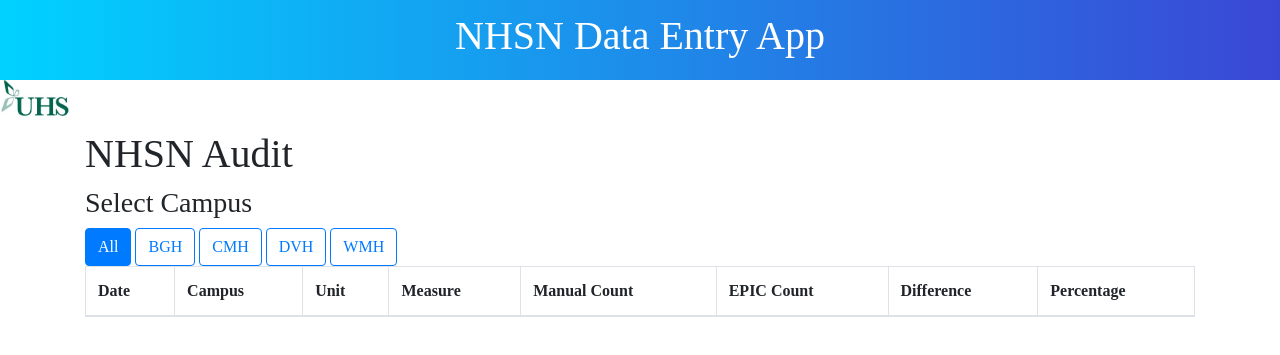
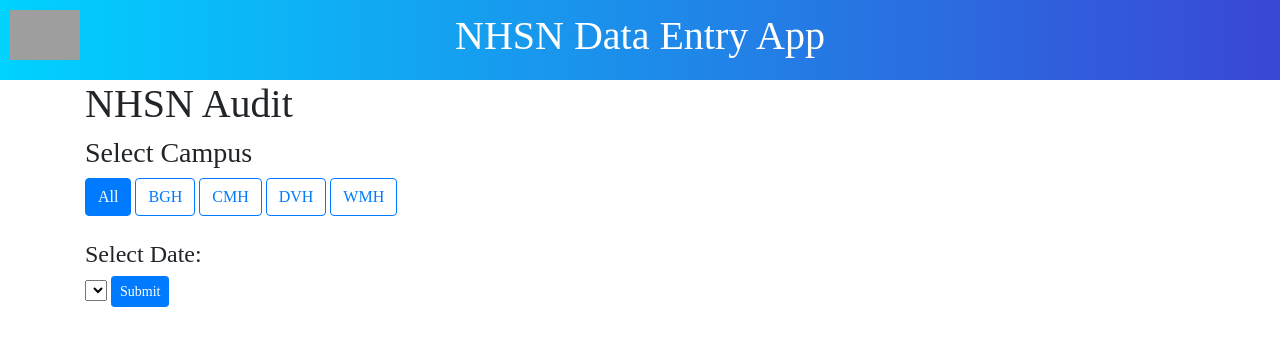
Before and after one commit to bensonmat8/EmpTime, a Flask app: page /NHSN/Audit in a window 1280 px wide. Shown: the top 355 px of the page. Run offline with Flask 3, Linux system fonts and the light colour scheme; lists and menus that the app fills with data are empty; some libraries are stand-ins or nearby versions; grey boxes are pictures that could not be loaded.

Commit message:
NHSN Audit enhancement: 1. campus buttons filters campus 2. Added drop down to select dates

```diff
--- a/app.py
+++ b/app.py
@@ -376,7 +376,7 @@ def NHSN_DataSubmit():
         message = {'status': 'Failed',
                    'message': 'Data Entry not between 6 pm and 11 am.'}
         return jsonify(message)
-    elif date.hour < 11:
+    elif date.hour < 18:
         date = date - timedelta(days=1)
     nhsn_item_id = str(date.date())+data['campus']+data['unit']+data['measure']
     if data['entry_type'] == 'Manual':
@@ -437,13 +437,22 @@ def NHSN_DataSubmit():
 @app.route('/NHSN/Audit', methods=['GET', 'POST'])
 @app.route('/NHSN/Audit/<campus>', methods=['GET', 'POST'])
 def NHSN_Audit(campus='All'):
+    date = request.form.get('date')
+    print(date)
     if campus == 'All':
         data = NHSNdataEntry.query.order_by(
-            NHSNdataEntry.campus, NHSNdataEntry.measure, NHSNdataEntry.unit).all()
+            NHSNdataEntry.date.desc(), NHSNdataEntry.campus,
+            NHSNdataEntry.measure, NHSNdataEntry.unit).all()
+        dates = NHSNdataEntry.query.with_entities(NHSNdataEntry.date.distinct()).order_by(
+            NHSNdataEntry.date.desc()).all()
     else:
-        data = NHSNdataEntry.query.order_by(
-            NHSNdataEntry.campus, NHSNdataEntry.unit, NHSNdataEntry.measure).all()
-    return render_template('NHSN_Audit.html', data=data, campus=campus)
+        data = NHSNdataEntry.query.filter(NHSNdataEntry.campus == campus).order_by(
+            NHSNdataEntry.date.desc(), NHSNdataEntry.campus,
+            NHSNdataEntry.measure, NHSNdataEntry.unit).all()
+        dates = NHSNdataEntry.query.filter(NHSNdataEntry.campus == campus).with_entities(
+            NHSNdataEntry.date.distinct()).order_by(NHSNdataEntry.date.desc()).all()
+    # print(max(NHSNdataEntry.date))
+    return render_template('NHSN_Audit.html', data=data, campus=campus, dates=[i[0] for i in dates])
 
 
 @app.route('/test', methods=['GET', 'POST'])
--- a/templates/NHSN_Audit.html
+++ b/templates/NHSN_Audit.html
@@ -16,6 +16,18 @@ NHSN Audit
 <a {% if campus=='WMH'%} class="btn btn-primary" {%else%}class="btn btn-outline-primary" {%endif%}
     href="{{url_for('NHSN_Audit', campus='WMH')}}">WMH</a>
 <br>
+<br>
+<form action="{{url_for('NHSN_Audit', campus=campus)}}" method="POST">
+    <h4>Select Date:</h4> <select name="date" id="date">
+        {%for dt in dates%}
+        <option value="{{dt.strftime('%Y-%m-%d')}}">{{dt.strftime('%Y-%m-%d')}}</option>
+        {%endfor%}
+    </select>
+    <button class="btn btn-primary btn-sm">Submit</button>
+</form>
+<br>
+<br>
+
 <table class="table table-bordered table-hover">
     <thead>
         <tr>
--- a/templates/layout.html
+++ b/templates/layout.html
@@ -54,9 +54,9 @@
             <h1>Food and Nutrition Scheduling</h1>
         </div>
     </div>
-    <div>
+    <div style="position: absolute; top:10px; left: 10px;">
         <a href="{{url_for('index')}}">
-            <img src="{{url_for('static', filename='UHSLogo.jpg')}}" height="50" width="70">
+            <img src="{{url_for('static', filename='UHSLogo.png')}}" height="50" width="70">
         </a>
     </div>
     <div class="container">
--- a/templates/layout_NHSN.html
+++ b/templates/layout_NHSN.html
@@ -55,7 +55,8 @@
             <h1>NHSN Data Entry App</h1>
         </div>
     </div>
-    <div><img src="{{url_for('static', filename='UHSLogo.jpg')}}" height="50" width="70"></div>
+    <div style="position: absolute; top:10px; left: 10px;"><img src="{{url_for('static', filename='UHSLogo.png')}}"
+            height="50" width="70"></div>
     <div class="container">
 
         <h1>{% block heading %}{% endblock %}</h1>
```
Also changed, not shown: static/SubmitData_testing.js (added, +26 -0 lines).
